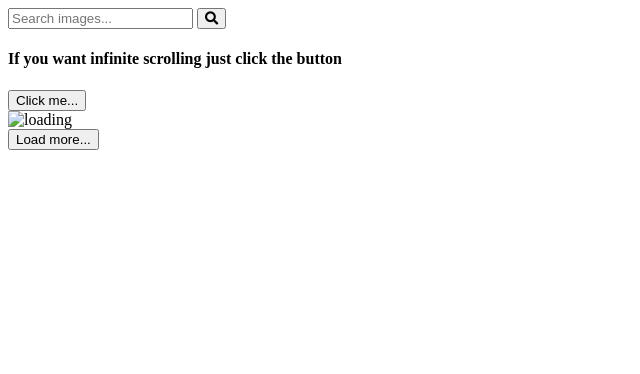
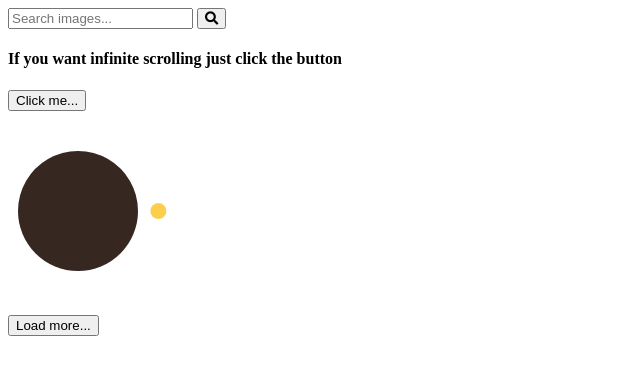
Before and after one commit to Teodora1998/goit-js-hw-11, a plain HTML site: page index.html in a window 1280 px wide. Shown: the whole page, without its empty margins (0-640 px from the left). Drawn offline with Linux system fonts and the light colour scheme; some icons are missing.

Commit message:
Deploying to gh-pages from @ Teodora1998/goit-js-hw-11@de088ab6e2c78b175ba96045624937abf3733c84 🚀

```diff
--- a/index.html
+++ b/index.html
@@ -1 +1 @@
-<!DOCTYPE html><html lang="en"><head><meta charset="utf-8"><meta http-equiv="X-UA-Compatible" content="IE=edge"><meta name="viewport" content="width=device-width, initial-scale=1.0"><title>Homework 11</title><link rel="stylesheet" href="https://cdnjs.cloudflare.com/ajax/libs/font-awesome/5.15.3/css/all.min.css"><link rel="stylesheet" href="/goit-js-hw-10/index.48dec074.css"></head><body> <form class="search-form" id="search-form"> <input type="text" name="searchQuery" autocomplete="off" placeholder="Search images..."> <button type="submit"> <i class="fa-search fas"></i> </button> </form> <div class="select-scrolling-mode"> <h4 class="select-scrolling"> If you want infinite scrolling just click the button </h4> <button type="button" class="select-scrolling-btn"> <i class="fa-rocket-launch fa-solid"></i>Click me... </button> </div> <div class="gallery"></div> <article class="hidden loading"> <img src="/goit-js-hw-10/loading.b5d2650a.gif" alt="loading"> </article> <button type="button" class="hidden load-more">Load more...</button> <script src="/goit-js-hw-10/index.36ae2484.js" type="module"></script><script src="/goit-js-hw-10/index.74672ccf.js" nomodule="" defer></script> </body></html>
+<!DOCTYPE html><html lang="en"><head><meta charset="utf-8"><meta http-equiv="X-UA-Compatible" content="IE=edge"><meta name="viewport" content="width=device-width, initial-scale=1.0"><title>Homework 11</title><link rel="stylesheet" href="https://cdnjs.cloudflare.com/ajax/libs/font-awesome/5.15.3/css/all.min.css"><link rel="stylesheet" href="/goit-js-hw-11/index.48dec074.css"></head><body> <form class="search-form" id="search-form"> <input type="text" name="searchQuery" autocomplete="off" placeholder="Search images..."> <button type="submit"> <i class="fa-search fas"></i> </button> </form> <div class="select-scrolling-mode"> <h4 class="select-scrolling"> If you want infinite scrolling just click the button </h4> <button type="button" class="select-scrolling-btn"> <i class="fa-rocket-launch fa-solid"></i>Click me... </button> </div> <div class="gallery"></div> <article class="hidden loading"> <img src="/goit-js-hw-11/loading.b5d2650a.gif" alt="loading"> </article> <button type="button" class="hidden load-more">Load more...</button> <script src="/goit-js-hw-11/index.36ae2484.js" type="module"></script><script src="/goit-js-hw-11/index.74672ccf.js" nomodule="" defer></script> </body></html>
```
